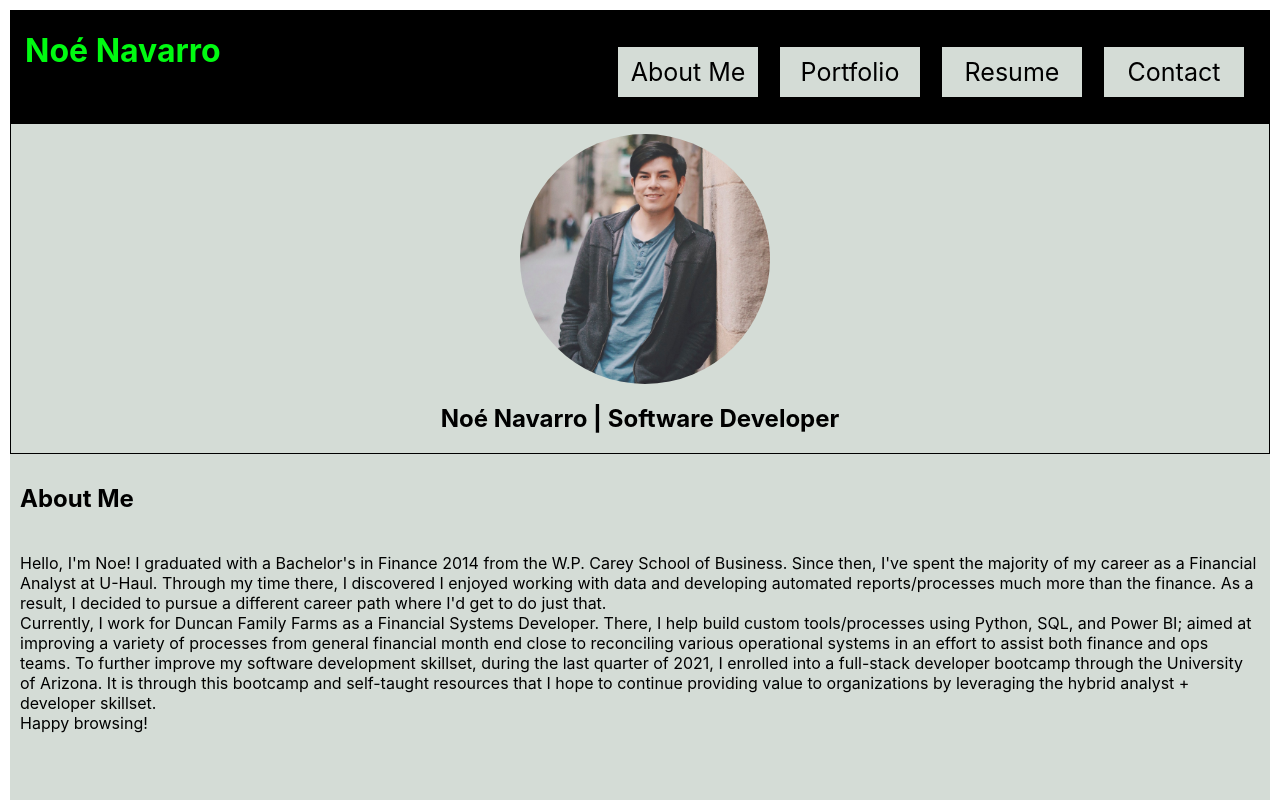
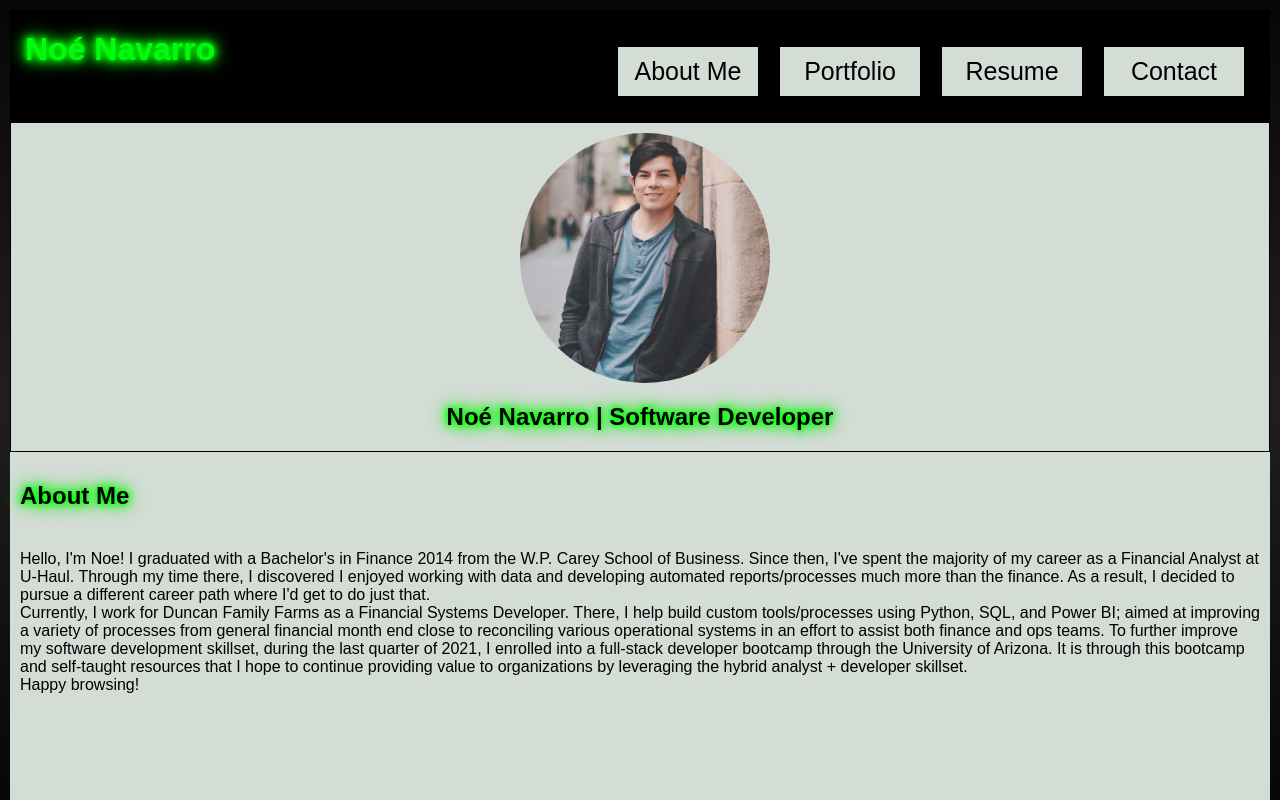
Before and after one commit to Nnavarr/portfolio, a React (Create React App) app: page / in a window 1280 px wide. Shown: the top 800 px of the page. Built offline with nearby package versions, Linux system fonts and the light colour scheme.

Commit message:
added functionality for a resume download. The pdf is importing successfully

```diff
--- a/src/App.css
+++ b/src/App.css
@@ -36,3 +36,43 @@
     transform: rotate(360deg);
   }
 }
+
+/* Set the background color to black */
+body {
+  background-color: #000;
+}
+
+/* Add a futuristic font */
+body, h1, h2, h3, h4, h5, h6, p {
+  font-family: "Orbitron", sans-serif;
+}
+
+/* Add a neon text effect to headings */
+h1, h2, h3, h4, h5, h6 {
+  text-shadow: 0px 0px 5px #00ff00, 0px 0px 10px #00ff00, 0px 0px 15px #00ff00, 0px 0px 20px #00ff00;
+}
+
+/* Add a neon border to images on hover */
+img:hover {
+  border: 3px solid #00ff00;
+  box-shadow: 0px 0px 5px #00ff00, 0px 0px 10px #00ff00, 0px 0px 15px #00ff00;
+  transition: border 0.5s ease-in-out, box-shadow 0.5s ease-in-out;
+}
+
+/* Add a neon glow effect to links on hover */
+a:hover {
+  text-shadow: 0px 0px 5px #00ff00, 0px 0px 10px #00ff00, 0px 0px 15px #00ff00, 0px 0px 20px #00ff00;
+  transition: text-shadow 0.5s ease-in-out;
+}
+
+/* Add a background gradient */
+body::before {
+  content: "";
+  position: fixed;
+  top: 0;
+  left: 0;
+  width: 100%;
+  height: 100%;
+  z-index: -1;
+  background: linear-gradient(to bottom, #070707 0%, #1f1f1f 50%, #070707 100%);
+}
--- a/src/App.js
+++ b/src/App.js
@@ -1,3 +1,4 @@
+import './App.css';
 import React, { useState } from 'react';
 import Header from './components/Header';
 import About from './components/About';
```
